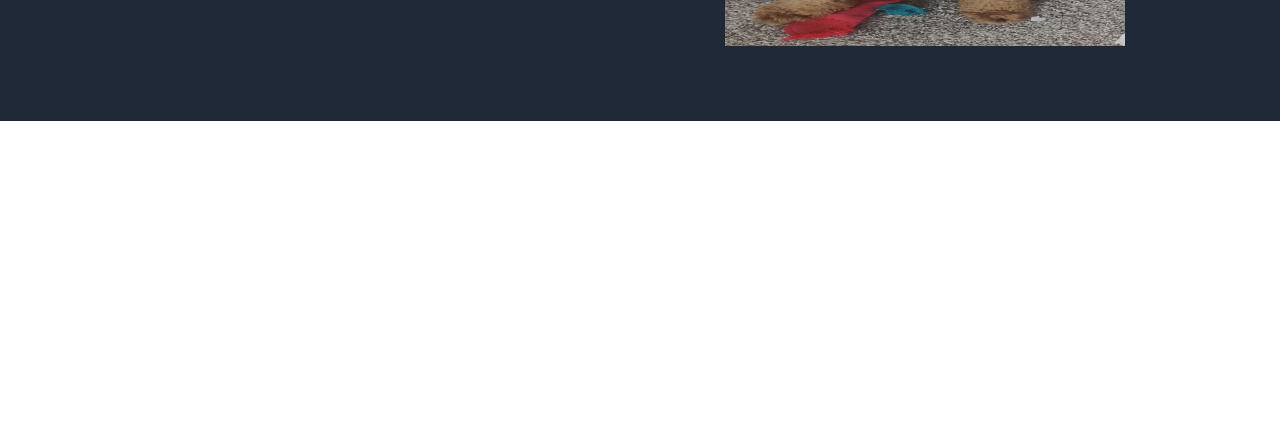
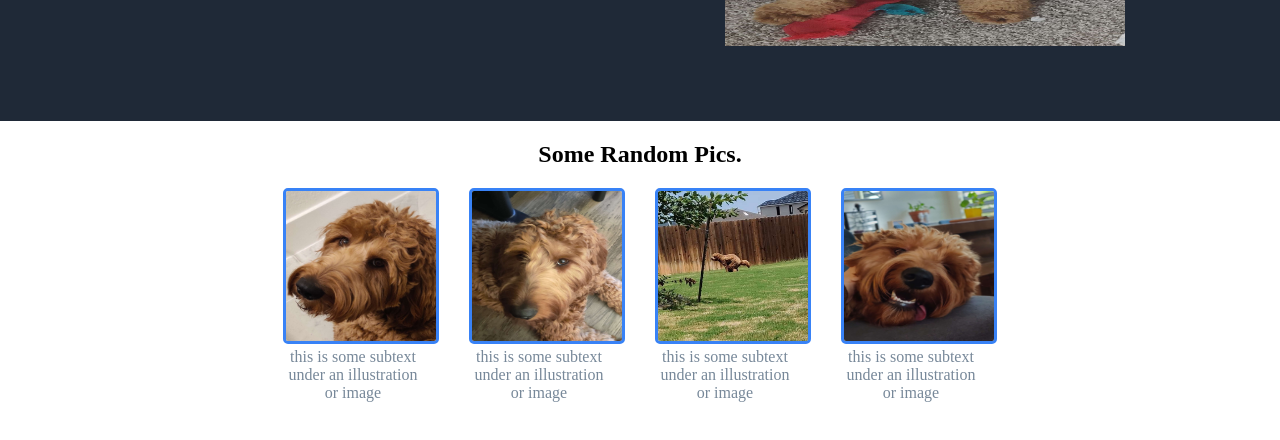
Before and after one commit to thormander/TOP-LandingPage, a plain HTML site: page index.html in a window 1280 px wide. Shown: the part 340-780 px from the top of the page. Drawn offline with Linux system fonts and the light colour scheme.

Commit message:
completed center content of panels

```diff
--- a/index.html
+++ b/index.html
@@ -10,7 +10,7 @@
 <body>
     <div class="header">
         <div class="top-header">
-            <img src="./images/odinlogo.png">
+            <img src="./images/odinlogo.png" alt="TOP's logo">
             <ul>
                 <li><a href="">header link one</a></li>
                 <li><a href="">header link two</a></li>
@@ -23,8 +23,29 @@
                 <p>This website has some subtext that goes here under the main title. It's a smaller font and the color is lower contrast</p>
                 <button>Sign up</button>
             </div>
-            <img src="./images/dog.jpg">
+            <img src="./images/dog.jpg" alt="a wide dog">
         </div>
+    </div>
+    <div class="center-content">
+        <h2>Some Random Pics.</h2>
+            <div class="cards">
+                <div class="card">
+                    <img src="./images/dog1.jpg" alt="dog stare">
+                    <p>this is some subtext under an illustration or image</p>
+                </div>
+                <div class="card">
+                    <img src="./images/dog2.jpg" alt="dog side eye">
+                    <p>this is some subtext under an illustration or image</p>
+                </div>
+                <div class="card">
+                    <img src="./images/dog3.jpg" alt="dog poop">
+                    <p>this is some subtext under an illustration or image</p>
+                </div>
+                <div class="card">
+                    <img src="./images/dog4.jpg" alt="dog lick">
+                    <p>this is some subtext under an illustration or image</p>
+                </div>
+            </div>
     </div>
 </body>
 </html>
--- a/styles.css
+++ b/styles.css
@@ -71,3 +71,27 @@ a {
     padding-right: 20px;
     padding-left: 20px;
 }
+
+.center-content {
+    display: flex;
+    flex-direction: column;
+    align-items: center;
+    margin-top: 20px;
+}
+.center-content .cards {
+    display: flex;
+    flex-direction: row;
+    gap: 30px;
+    margin-top: 20px;
+    text-align: center;
+}
+.center-content img {
+    width: 150px;
+    height: 150px;
+    border: 3px solid #3882f6;
+    border-radius: 5px;
+}
+.card p {
+    width: 140px;
+    color: lightslategray;
+}
```
Also changed, not shown: images/dog1.jpg (added), images/dog2.jpg (added), images/dog3.jpg (added), images/dog4.jpg (added).
